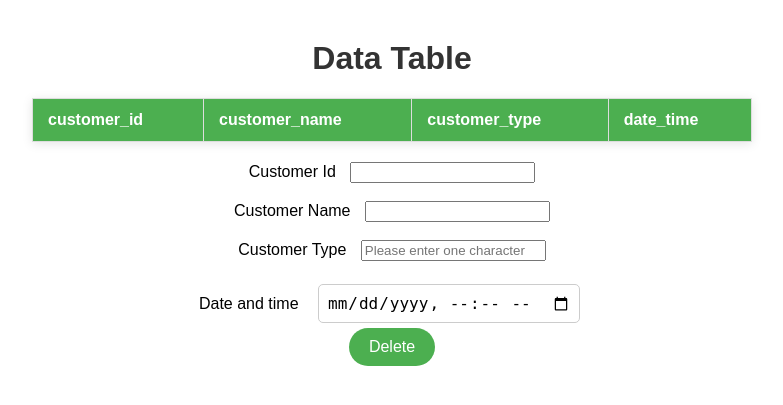
After one commit to ArjunPA2001/mysql_webpage_demo, a Flask app: page /delete in a window 1280 px wide. The commit adds this page. Shown: the top 405 px of the page, without its empty margins (248-1031 px from the left). Run offline with Flask 3, Linux system fonts and the light colour scheme; data that the repository does not hold is empty.

Commit message:
added insert and delete

```diff
--- a/app.py
+++ b/app.py
@@ -1,26 +1,102 @@
-from flask import Flask, render_template
+from flask import Flask, render_template, g, url_for, redirect, request
 import mysql.connector
 
 app = Flask(__name__)
 
-@app.route("/")
-def home():
-    try:
-        mydb = mysql.connector.connect(
+def get_db():
+    if 'db' not in g:
+        g.db = mysql.connector.connect(
         host="localhost",
         user="root",
         password="pass",
         port = 3333
         )
+        return g.db
 
-        curr = mydb.cursor()
+    else:
+        return g.db
+
+def execute_query(query, q_type = 'select'):
+    try:
+        mydb = get_db()
+        with mydb.cursor() as curr:
+            curr.execute(query)
+
+            if q_type == "CRUD":
+                mydb.commit()
+            resp = curr.fetchall()
+
+        return resp
 
     except Exception as e:
-        print(e)
-        return str(e)
-    curr.execute("select * from `sys`.`customer_table`;")
-    resp = curr.fetchall()
-    return render_template('index.html',customers = resp)
+        print("an exception occured:")
+        s = f"%s: %s" % (type(e).__name__,e)
+        print(s)
+        return s
 
-def display():
-    pass
+@app.route("/")
+def home():
+    query = "select * from `sys`.`customer_table`;"
+    resp = execute_query(query)
+
+    if isinstance(resp, str):
+        return resp
+    else:
+        return render_template('index.html',customers = resp)
+
+@app.route("/insert")
+def insert():
+    query = "select * from `sys`.`customer_table`;"
+    resp = execute_query(query)
+
+    if isinstance(resp, str):
+        return resp
+    else:
+        return render_template('insert.html',customers = resp)
+
+@app.route("/delete")
+def delete():
+    query = "select * from `sys`.`customer_table`;"
+    resp = execute_query(query)
+
+    if isinstance(resp, str):
+        return resp
+    else:
+        return render_template('delete.html',customers = resp)
+
+@app.route("/insert_form",methods=["POST"])
+def insert_form():
+    customer_id = request.form['customer_id']
+    customer_name = request.form['customer_name']
+    customer_type = request.form['customer_type']
+    date_time = request.form['date_time']
+
+    query = f"insert into `sys`.`customer_table` values (%d,'%s','%s','%s:00');" % (int(customer_id),customer_name,customer_type,' '.join(date_time.split('T')))
+    resp = execute_query(query,q_type="CRUD")
+
+    if isinstance(resp, str):
+        return resp
+    else:
+        return redirect('/')
+
+@app.route("/delete_form",methods=["POST"])
+def delete_form():
+    filters = []
+
+    for k,v in request.form.items():
+        if v == '':
+            continue
+
+        if k == 'customer_id':
+            filters.append(k+" = "+v)
+        else:
+            filters.append(k+" = '"+v+"'")
+
+    query = f"delete from `sys`.`customer_table` where %s;" % (' and '.join(filters))
+    print(query)
+    resp = execute_query(query,q_type="CRUD")
+
+    if isinstance(resp, str):
+        return resp
+    else:
+        return redirect('/')
--- a/static/style.css
+++ b/static/style.css
@@ -36,3 +36,55 @@ tr:nth-child(even) {
 tr:hover {
     background-color: #ddd;
 }
+
+button {
+    display: inline-block;
+    padding: 10px 20px;
+    font-size: 16px;
+    text-align: center;
+    color: white;
+    background-color: #4CAF50;
+    border: none;
+    border-radius: 50px;
+    text-decoration: none;
+}
+
+button:hover {
+    background-color: #45a049;
+}
+
+.centered {
+    text-align: center;
+    padding: 20px 0px;
+}
+
+input[type="datetime-local"] {
+    padding: 8px;
+    margin: 5px;
+    border-radius: 5px;
+    border: 1px solid #ccc;
+    font-size: 16px;
+}
+
+.form-container {
+    width: 50%;
+    margin: 0 auto;
+}
+
+.form-group {
+    display: flex;
+    justify-content: space-between;
+    align-items: center;
+    margin-bottom: 10px;
+}
+
+label {
+    flex: 1;
+    text-align: right; /* Align label to the right */
+    margin-right: 10px; /* Add some space between label and input */
+}
+
+input {
+    flex: 2; /* Make the input take up more space */
+    text-align: left; /* Align input to the left (default) */
+}
--- /dev/null
+++ b/templates/delete.html
@@ -0,0 +1,19 @@
+{% extends 'index.html' %}
+
+{% block action %}
+<form action="{{ url_for('delete_form') }}" method="POST">
+    <label for="customer_id">Customer Id</label>
+    <input type="number" name="customer_id" id="customer_id"><br><br>
+
+    <label for="customer_name">Customer Name</label>
+    <input type="text" name="customer_name" id="customer_name"><br><br>
+
+    <label for="customer_type">Customer Type</label>
+    <input type="text" name="customer_type" id="customer_type" maxlength="1" placeholder="Please enter one character"><br><br>
+
+    <label for="date_time">Date and time</label>
+    <input type="datetime-local" name="date_time" id="date_time"><br>
+
+    <button type="submit">Delete</button>
+</form>
+{% endblock %}
--- a/templates/index.html
+++ b/templates/index.html
@@ -23,5 +23,11 @@
         </tr>
         {% endfor %}
     </table>
+    <div class = "centered">
+        {% block action %}
+        <button onclick="window.location.href='/insert'" type="button">Insert</button>
+        <button onclick="window.location.href='/delete'" type="button">Delete</button>
+        {% endblock %}
+    </div>
 </body>
 </html>
```
Also changed, not shown: templates/insert.html (added, +19 -0 lines).
